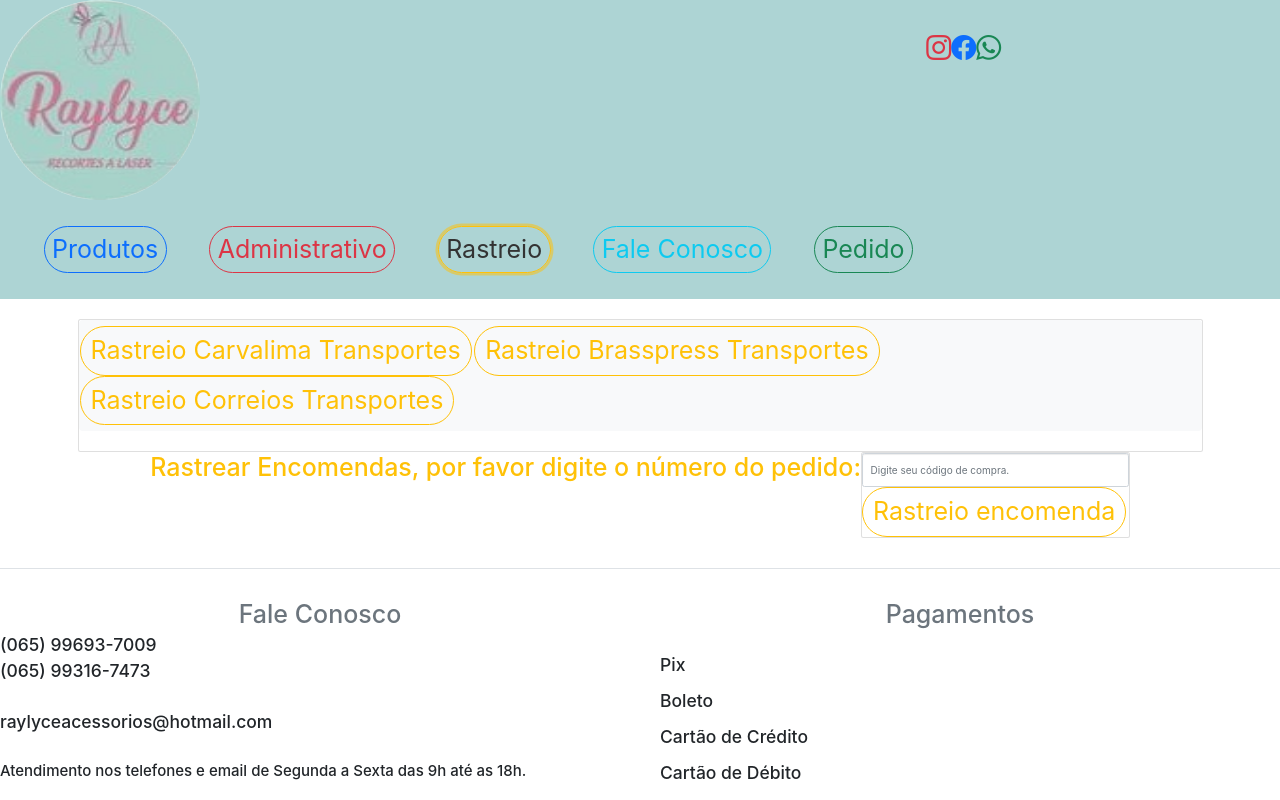
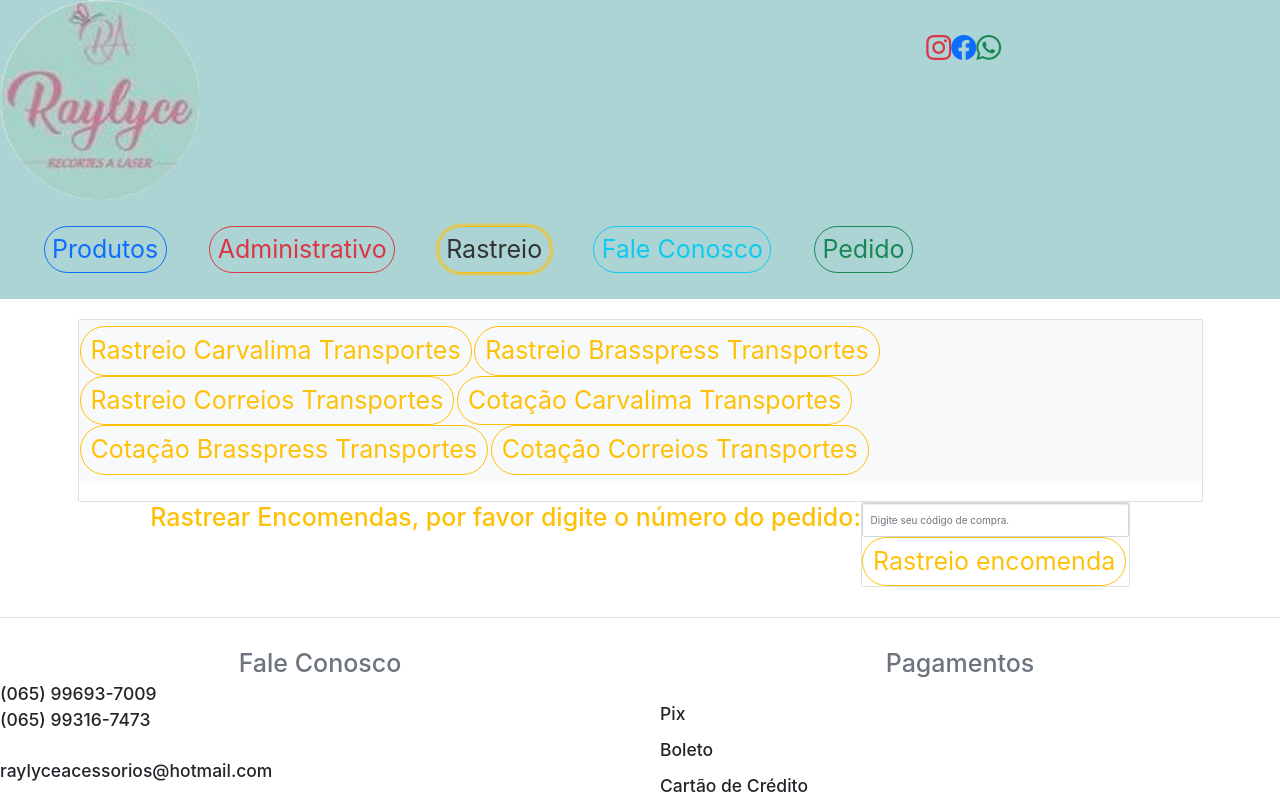
Before and after one commit to jucicleber/site_raylyce, a React (Create React App) app: page / in a window 1280 px wide. Both pictures are taken after a click on the button "Rastreio". Shown: the top 800 px of the page. Built offline with nearby package versions, Linux system fonts and the light colour scheme.

Commit message:
Update rastreio.js

```diff
--- a/src/componente/rastreio/rastreio.js
+++ b/src/componente/rastreio/rastreio.js
@@ -2,7 +2,7 @@ import React from "react";
 
 const Rastreio = () => {
   return (
-    <div className="container ng-0">
+    <div className="container">
       <div className="card">
         <nav class="navbar navbar-light bg-light">
           <form class="form-inline">
@@ -28,6 +28,30 @@ const Rastreio = () => {
                 type="button"
               >
                 Rastreio Correios Transportes
+              </button>
+            </a>
+             <a href="https://www.carvalima.com.br/rastreamento">
+              <button
+                class="btn btn-outline-warning btn-lg fs-1 me-1 rounded-pill"
+                type="button"
+              >
+                Cotação Carvalima Transportes
+              </button>
+            </a>
+            <a href="https://www.carvalima.com.br/cotacao">
+              <button
+                class="btn btn-outline-warning btn-lg fs-1 me-1 rounded-pill"
+                type="button"
+              >
+                Cotação Brasspress Transportes
+              </button>
+            </a>
+            <a href="https://rastreamento.correios.com.br/app/index.php">
+              <button
+                class="btn btn-outline-warning btn-lg fs-1 me-1 rounded-pill"
+                type="button"
+              >
+                Cotação Correios Transportes
               </button>
             </a>
           </form>
```
